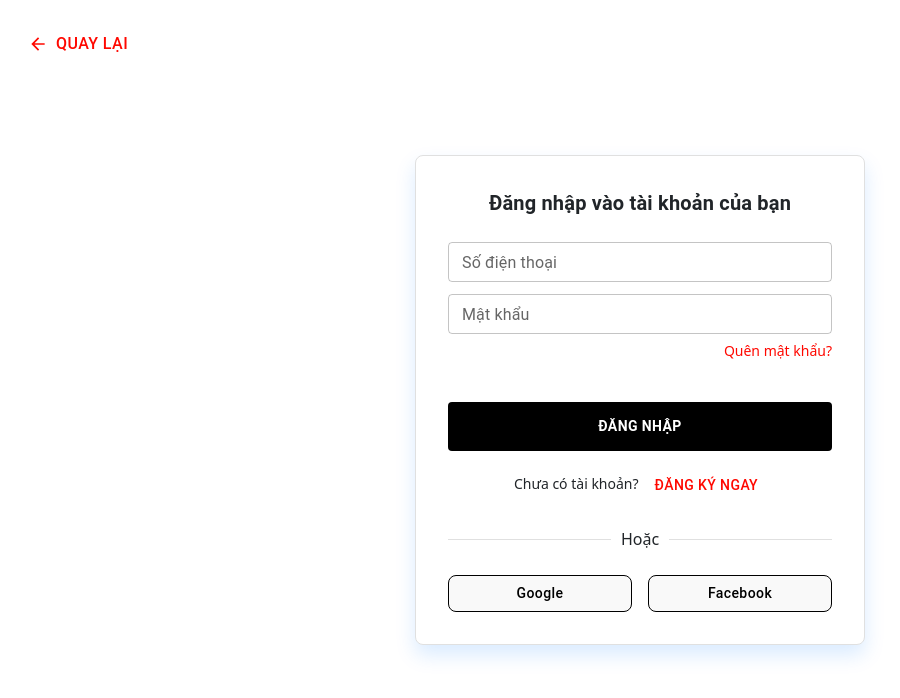
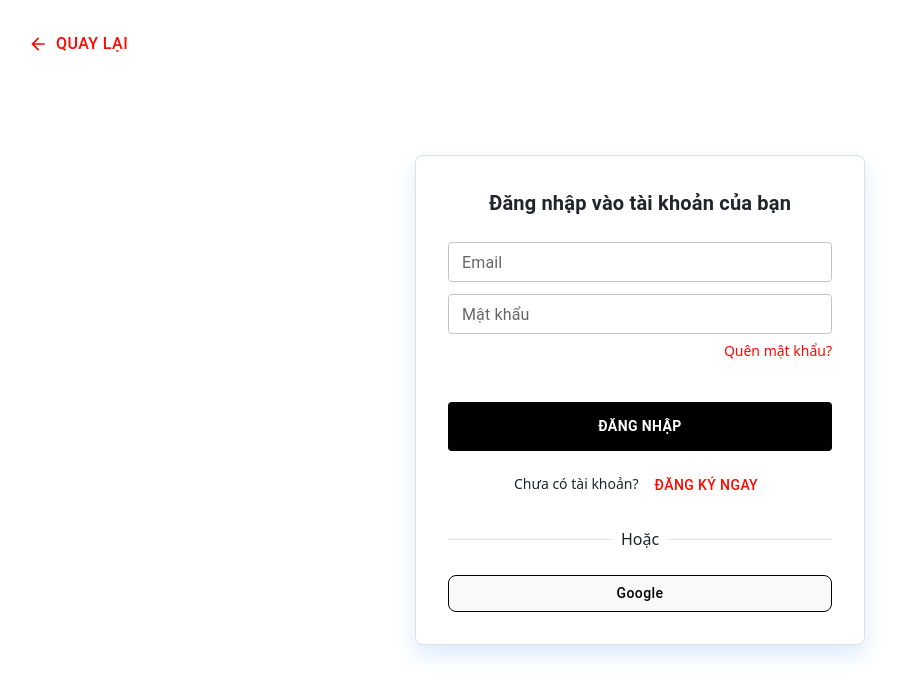
Before and after one commit to mmD8984/ui_store, a React (Vite) app: page /auth in a window 1280 px wide. Shown: the top 698 px of the page, without its empty margins (0-900 px from the left). Built offline with nearby package versions, Linux system fonts and the light colour scheme.

Commit message:
create Firebase Auth

```diff
--- a/package.json
+++ b/package.json
@@ -19,6 +19,7 @@
     "@tanstack/react-query": "^5.90.2",
     "axios": "^1.12.2",
     "bootstrap": "^5.3.8",
+    "firebase": "^12.6.0",
     "lucide-react": "^0.544.0",
     "react": "^19.1.1",
     "react-bootstrap": "^2.10.10",
--- /dev/null
+++ b/src/firebase/firebase.ts
@@ -0,0 +1,16 @@
+import { initializeApp } from "firebase/app";
+import { getAuth, GoogleAuthProvider } from "firebase/auth";
+
+const firebaseConfig = {
+    apiKey : "AIzaSyBrB10Qwjm6gtFOBOi8e2op04pJAPQX7-Y" ,
+    authDomain : "api-store-17925.firebaseapp.com" ,
+    projectId : "api-store-17925" ,
+    storageBucket : "api-store-17925.firebasestorage.app" ,
+    messagingSenderId : "215337900214" ,
+    appId : "1:215337900214:web:6fd4b225177ceeed6b2e17"
+};
+
+const app = initializeApp(firebaseConfig);
+
+export const auth = getAuth(app);
+export const googleProvider = new GoogleAuthProvider();
--- /dev/null
+++ b/src/firebase/firebaseAuth.ts
@@ -0,0 +1,37 @@
+import { auth, googleProvider } from "./firebase";
+import { signInWithPopup, signInWithEmailAndPassword, createUserWithEmailAndPassword } from "firebase/auth";
+
+/** --- Google Login --- */
+export const loginWithGoogle = async () => {
+    try {
+        const result = await signInWithPopup(auth, googleProvider);
+        return result.user;
+    } catch (error: unknown) {
+        if (error instanceof Error) console.error("Google login error:", error.message);
+        else console.error("Google login error:", error);
+    }
+};
+
+/** --- Email/Password Login --- */
+export const loginWithEmailPassword = async (email: string, password: string) => {
+    try {
+        const result = await signInWithEmailAndPassword(auth, email, password);
+        return result.user;
+    } catch (error: unknown) {
+        if (error instanceof Error) console.error("Email login error:", error.message);
+        else console.error("Email login error:", error);
+        throw error;
+    }
+};
+
+/** --- Email/Password Register --- */
+export const registerWithEmailPassword = async (email: string, password: string) => {
+    try {
+        const result = await createUserWithEmailAndPassword(auth, email, password);
+        return result.user;
+    } catch (error: unknown) {
+        if (error instanceof Error) console.error("Register error:", error.message);
+        else console.error("Register error:", error);
+        throw error;
+    }
+};
--- a/src/pages/AuthPage.tsx
+++ b/src/pages/AuthPage.tsx
@@ -11,13 +11,13 @@ import {
 } from "@mui/material";
 import { ArrowBack } from "@mui/icons-material";
 import { useForm, Controller } from "react-hook-form";
+import { loginWithGoogle, loginWithEmailPassword, registerWithEmailPassword } from "../firebase/firebaseAuth";
 
 interface AuthPageProps {
     onBack?: () => void;
 }
 
 interface FormData {
-    phone: string;
     email?: string;
     password: string;
     confirmPassword?: string;
@@ -39,8 +39,11 @@ const AuthPage = ({ onBack }: AuthPageProps) => {
         formState: { errors },
     } = useForm<FormData>();
 
-    const onSubmit = (data: FormData) => {
+    const onSubmit = async (data: FormData) => {
+        try {
             if (isLogin) {
+                const user = await loginWithEmailPassword(data.email!, data.password);
+                const token = await user.getIdToken();
                 setSnackbar({
                     open: true,
                     message: "Đăng nhập thành công!",
@@ -55,11 +58,22 @@ const AuthPage = ({ onBack }: AuthPageProps) => {
                     });
                     return;
                 }
+                const user = await registerWithEmailPassword(data.email!, data.password);
+                const token = await user.getIdToken();
                 setSnackbar({
                     open: true,
                     message: "Đăng ký thành công!",
                     severity: "success",
                 });
+            }
+        } catch (error: unknown) {
+            if (error instanceof Error) {
+                setSnackbar({
+                    open: true,
+                    message: error.message,
+                    severity: "error",
+                });
+            }
         }
     };
 
@@ -127,24 +141,6 @@ const AuthPage = ({ onBack }: AuthPageProps) => {
                     )}
 
                     <Controller
-                        name="phone"
-                        control={control}
-                        rules={{ required: "Số điện thoại là bắt buộc" }}
-                        render={({ field }) => (
-                            <TextField
-                                {...field}
-                                fullWidth
-                                label="Số điện thoại"
-                                margin="dense"
-                                size="small"
-                                error={!!errors.phone}
-                                helperText={errors.phone?.message}
-                            />
-                        )}
-                    />
-
-                    {!isLogin && (
-                        <Controller
                         name="email"
                         control={control}
                         rules={{
@@ -166,7 +162,6 @@ const AuthPage = ({ onBack }: AuthPageProps) => {
                             />
                         )}
                     />
-                    )}
 
                     <Controller
                         name="password"
@@ -256,12 +251,12 @@ const AuthPage = ({ onBack }: AuthPageProps) => {
 
                 <Divider sx={{ my: 3 }}>Hoặc</Divider>
 
-                <Box sx={{ display: "flex", justifyContent: "space-between", gap: 2 }}>
                 <Button
                     type="button"
                     variant="outlined"
+                    onClick={loginWithGoogle}
                     sx={{
-                            width: "48%",
+                        width: "100%",
                         bgcolor: "#f9f9f9",
                         color: "#000",
                         borderColor: "#000",
@@ -279,30 +274,6 @@ const AuthPage = ({ onBack }: AuthPageProps) => {
                 >
                     Google
                 </Button>
-
-                    <Button
-                        type="button"
-                        variant="outlined"
-                        sx={{
-                            width: "48%",
-                            bgcolor: "#f9f9f9",
-                            color: "#000",
-                            borderColor: "#000",
-                            borderRadius: 2,
-                            fontSize: 14,
-                            textTransform: "none",
-                            display: "flex",
-                            alignItems: "center",
-                            justifyContent: "center",
-                            "&:hover": {
-                                bgcolor: "#eee",
-                                borderColor: "#32CD32",
-                            },
-                        }}
-                    >
-                        Facebook
-                    </Button>
-                </Box>
 
                 {!isLogin && (
                     <Box sx={{ mt: 4, textAlign: "center", fontSize: 12, color: "#555" }}>
```
Also changed, not shown: 1 other file (tests, documents, lock files or other folders). Lines whose indentation alone changed are shown as unchanged.
